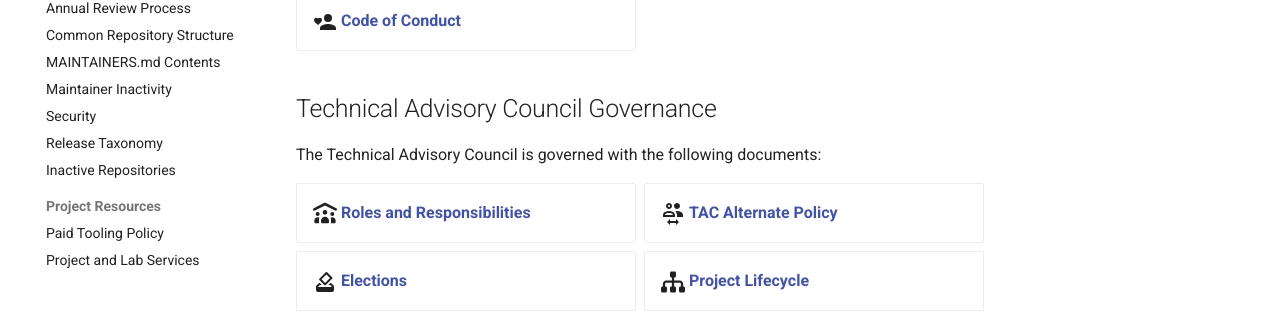
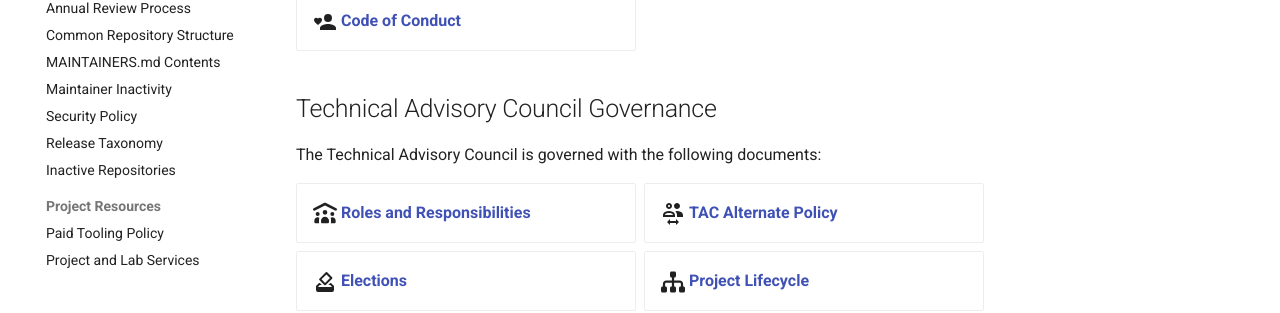
Before and after one commit to openwallet-foundation/tac, an MkDocs documentation site: the page built from docs/governance/index.md, in a window 1280 px wide. Shown: the part 554-867 px from the top of the page. Built offline with MkDocs 1.6.1 and Material for MkDocs 9.7.7, drawn with Linux system fonts in a browser that asks for light colours; comment, search, counter and statistics services are not loaded.

Commit message:
Undo changes here
Signed-off-by: Tracy Kuhrt <tracy.a.kuhrt@accenture.com>

```diff
--- a/mkdocs.yml
+++ b/mkdocs.yml
@@ -113,7 +113,7 @@ nav:
       - Common Repository Structure: governance/common-repository-structure.md
       - MAINTAINERS.md Contents: governance/maintainers-file-content.md
       - Maintainer Inactivity: governance/maintainer-inactivity.md
-      - Security: governance/security.md
+      - Security Policy: governance/security.md
       - Release Taxonomy: governance/release-taxonomy.md
       - Inactive Repositories: governance/archiving-inactive-repositories.md
     - Project Resources:
```
